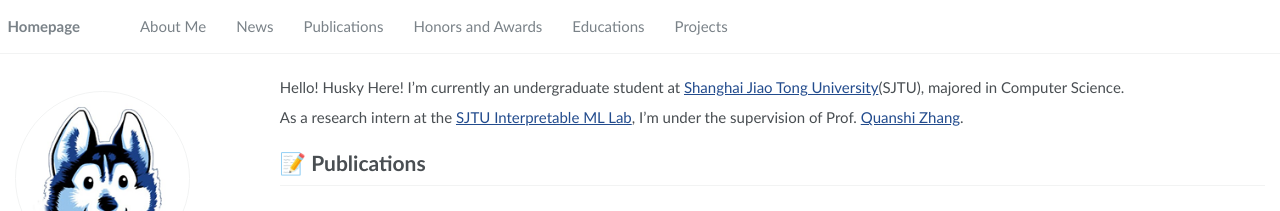
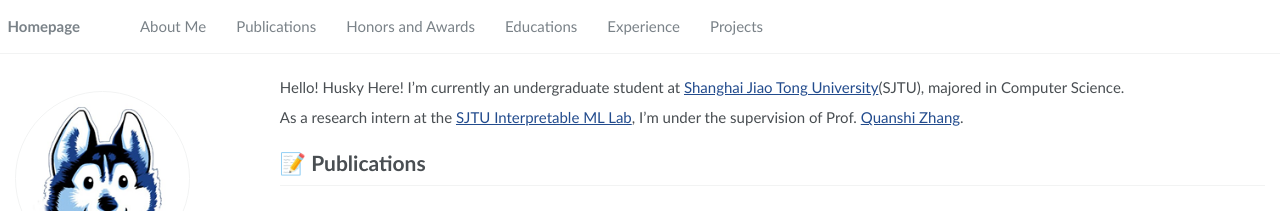
Before and after one commit to RayeRen/acad-homepage.github.io, a Jekyll site: the page built from _pages/about.md, in a window 1280 px wide. Shown: the top 211 px of the page. Built offline with Jekyll 4.4.1, drawn with Linux system fonts in a browser that asks for light colours; nearby versions of some CDN libraries; a style sheet for code colours, icons or effects is not loaded.

Commit message:
Update navigation.yml

```diff
--- a/_data/navigation.yml
+++ b/_data/navigation.yml
@@ -3,8 +3,8 @@ main:
   - title: "About Me"
     url: "/#about-me"
 
-  - title: "News"
-    url: "/#-news"
+  # - title: "News"
+  #   url: "/#-news"
 
   - title: "Publications"
     url: "/#-publications"
@@ -15,6 +15,9 @@ main:
   - title: "Educations"
     url: "/#-educations"
 
+  - title: "Experience"
+    url: "/#-experience"
+
   # - title: "Invited Talks"
   #   url: "/#-invited-talks"
 
```
